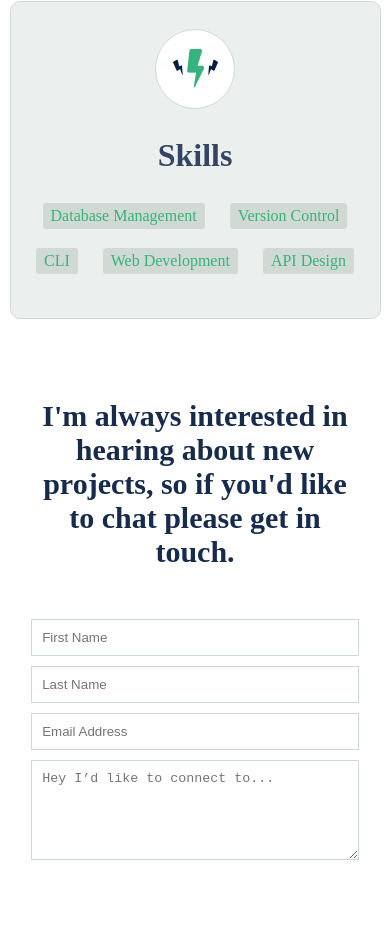
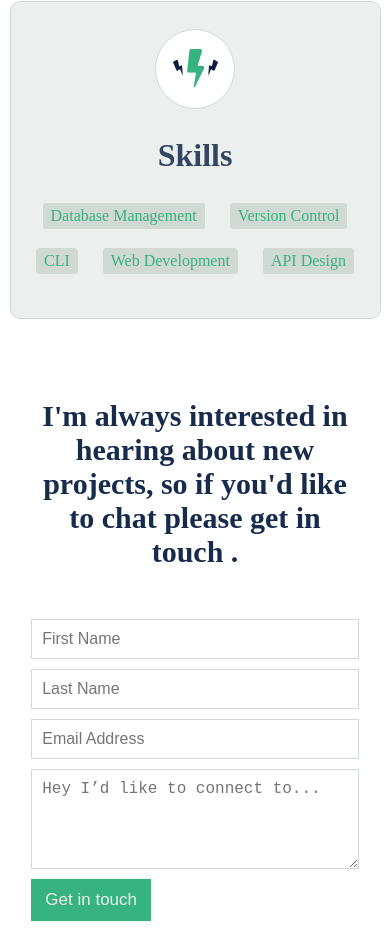
Before and after one commit to Tphilus/tresle_code_1, a plain HTML site: page index.html in a window 390 px wide. Shown: the part 5160-6101 px from the top of the page. Before the commit the page ends 6020 px from the top, so only its background shows below. Drawn offline with Linux system fonts and the light colour scheme.

Commit message:
forms Section Responsiveness

```diff
--- a/index.html
+++ b/index.html
@@ -425,7 +425,7 @@
             <div class="form1">
               <h2>
                 I'm always interested in hearing about new projects, so if you'd
-                like to chat please get in touch.
+                like to chat please get in touch .
               </h2>
             </div>
 
@@ -433,7 +433,11 @@
               <div class="formDetails">
                 <div class="input2">
                   <input type="text" class="input1" placeholder="First Name" />
-                  <input type="text" class="input1 input3" placeholder="Last Name" />
+                  <input
+                    type="text"
+                    class="input1 input3"
+                    placeholder="Last Name"
+                  />
                 </div>
                 <input type="text" placeholder="Email Address" />
 
@@ -442,6 +446,8 @@
                   id=""
                   placeholder="Hey I’d like to connect to..."
                 ></textarea>
+
+                <button type="submit">Get in touch</button>
               </div>
             </form>
           </div>
--- a/styles/styles.css
+++ b/styles/styles.css
@@ -526,6 +526,7 @@ input {
   padding: 10px;
   border: 1px solid var(--cardBorder-color);
   outline: none;
+  font-size: 1rem;
 }
 
 textarea {
@@ -533,6 +534,7 @@ textarea {
   outline: none;
   border: 1px solid var(--cardBorder-color);
   padding: 10px;
+  font-size: 1rem;
 }
 
 .form1 {
@@ -548,3 +550,22 @@ textarea {
   font-weight: 700;
   color: var(--hero-h1-color);
 }
+
+.formDetails > button {
+  max-width: 120px;
+  padding: 10px;
+  margin-top: 10px;
+  margin-bottom: 20px;
+  font-size: 17px;
+  background-color: var(--hero-h2-color);
+  border: 1px solid var(--hero-h2-color);
+  color: var(--btn-color);
+  cursor: pointer;
+  transition: all 0.3s ease-in-out;
+}
+
+.formDetails > button:hover {
+  border: 1px solid var(--hero-h2-color);
+  background-color: transparent;
+  color: var(--hero-h1-color);
+}
```
